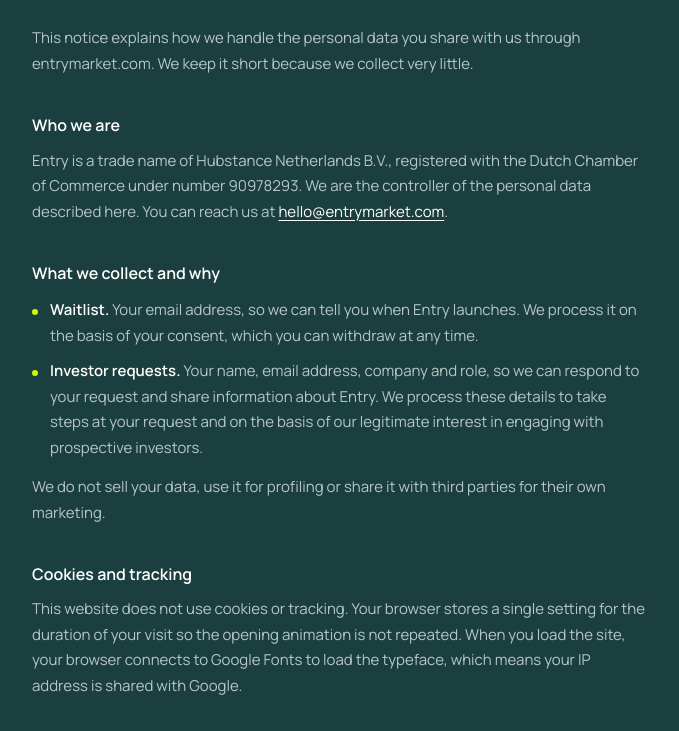
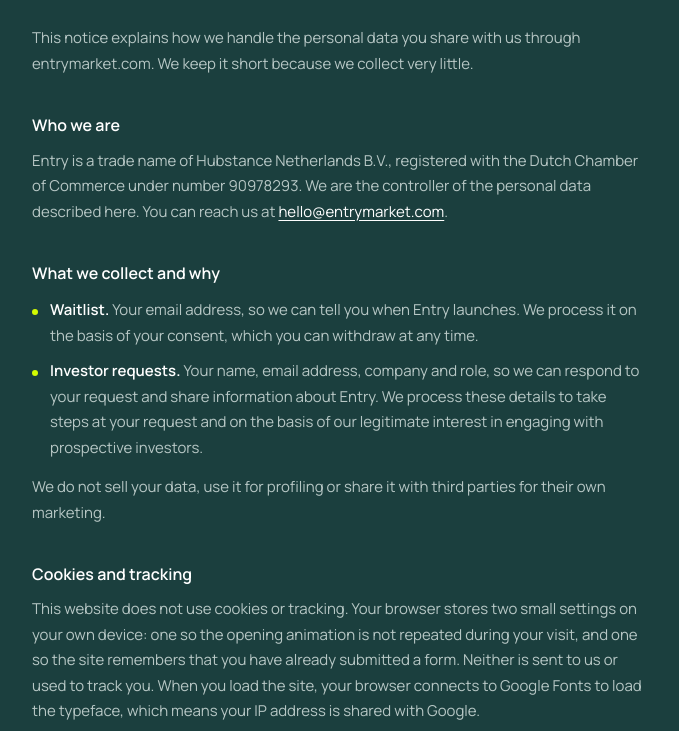
Before and after one commit to OlavPotters/entrymarket, a plain HTML site: page privacy.html in a window 1280 px wide. Shown: the part 202-933 px from the top of the page, without its empty margins (300-979 px from the left). Drawn offline with Linux system fonts and the light colour scheme.

Commit message:
Update cookie and tracking information in privacy.html
Clarified the explanation of cookie usage and data storage.

```diff
--- a/privacy.html
+++ b/privacy.html
@@ -61,7 +61,7 @@
 <p>We do not sell your data, use it for profiling or share it with third parties for their own marketing.</p>
 
 <h2>Cookies and tracking</h2>
-<p>This website does not use cookies or tracking. Your browser stores a single setting for the duration of your visit so the opening animation is not repeated. When you load the site, your browser connects to Google Fonts to load the typeface, which means your IP address is shared with Google.</p>
+<p>This website does not use cookies or tracking. Your browser stores two small settings on your own device: one so the opening animation is not repeated during your visit, and one so the site remembers that you have already submitted a form. Neither is sent to us or used to track you. When you load the site, your browser connects to Google Fonts to load the typeface, which means your IP address is shared with Google.</p>
 
 <h2>Service providers</h2>
 <p>We use a small number of providers to run this website and handle your messages: GitHub (website hosting), FormSubmit (delivering form submissions to our inbox) and Microsoft (email). Some of these providers process data outside the European Economic Area, including in the United States. Where this happens, we rely on the safeguards available under the GDPR, such as the EU–US Data Privacy Framework or standard contractual clauses.</p>
```
